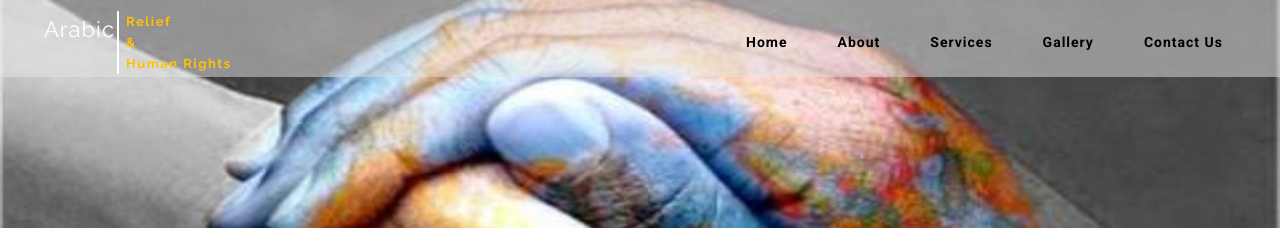
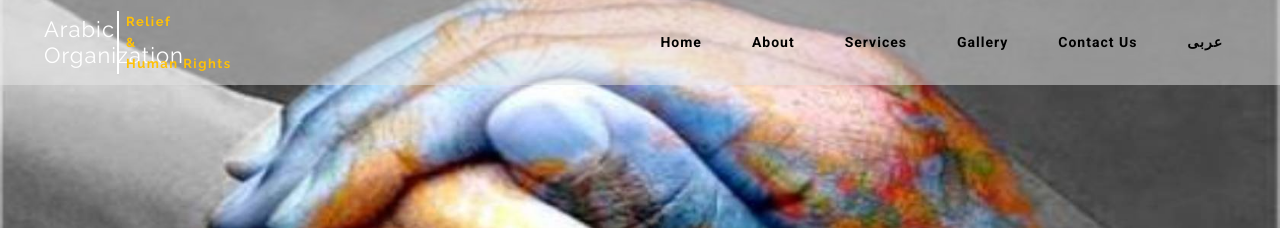
Before and after one commit to Ayoussefjoo/Ayoussefjoo.github.io, a plain HTML site: page Esite/index.html in a window 1280 px wide. Shown: the top 228 px of the page. Drawn offline with Linux system fonts and the light colour scheme.

Commit message:
update ar

```diff
--- a/Esite/index.html
+++ b/Esite/index.html
@@ -48,7 +48,9 @@
       <nav>
         <div id="logo">
           <h1>
-            <a href="index.html">Arabic</a>
+            <a href="index.html">Arabic
+              <br>Organization
+            </a>
           </h1>
         </div>
         <div class="sub-headder position-relative">
@@ -78,6 +80,9 @@
 
             <li>
               <a href="#contact">Contact Us</a>
+            </li>
+            <li>
+              <a href="/indexar.html">عربى</a>
             </li>
         </ul>
       </nav>
```
